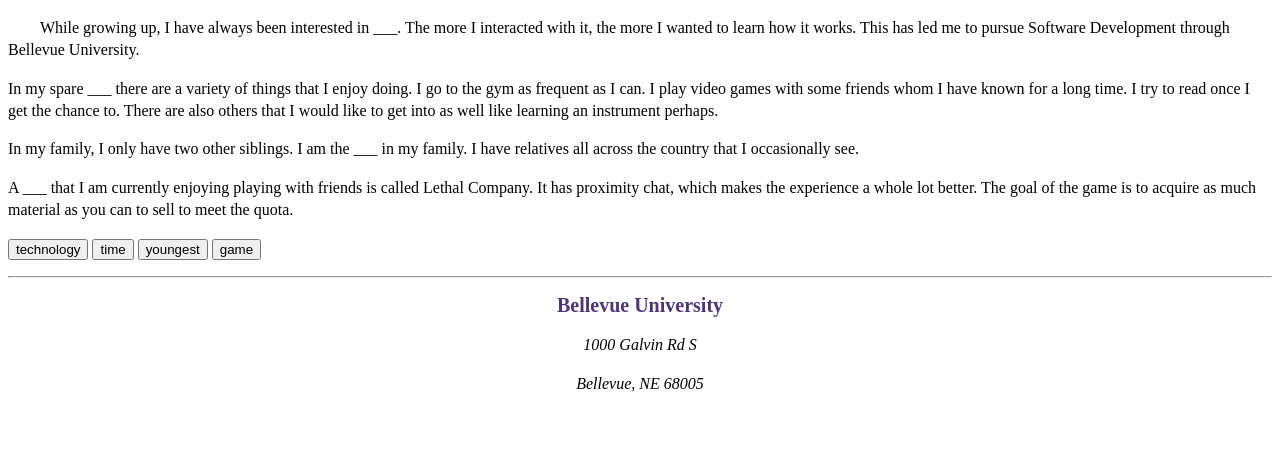
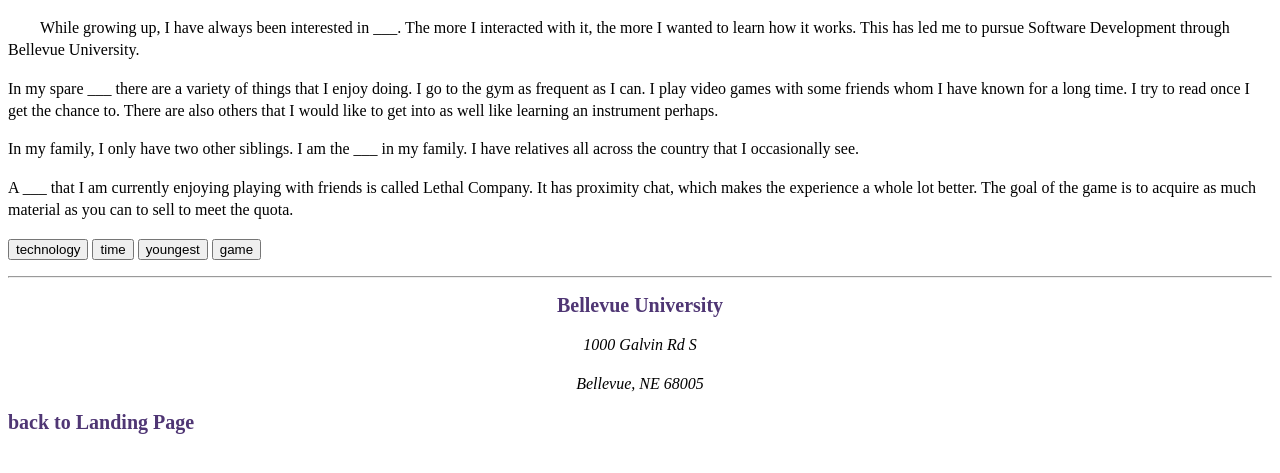
Before and after one commit to Aleque2023/csd-340, a plain HTML site: page module-9/quezada_Mod9_3.html in a window 1280 px wide. Shown: the part 125-598 px from the top of the page. Drawn offline with Linux system fonts and the light colour scheme; files that its build step writes are made by us from their sources.

Commit message:
Added footer

```diff
--- a/module-9/quezada_Mod9_3.html
+++ b/module-9/quezada_Mod9_3.html
@@ -44,4 +44,7 @@
             <p>Bellevue, NE 68005</p>
         </address>
     </div>
+    <footer>
+        <a href="../index.html">back to Landing Page</a>
+    </footer>
 </body>
```
